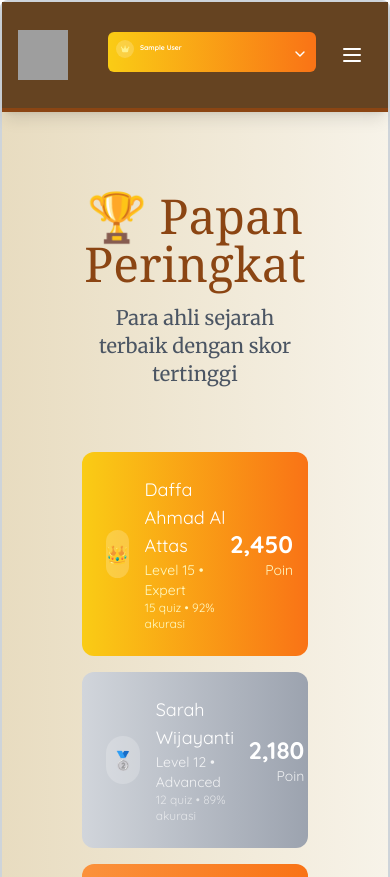
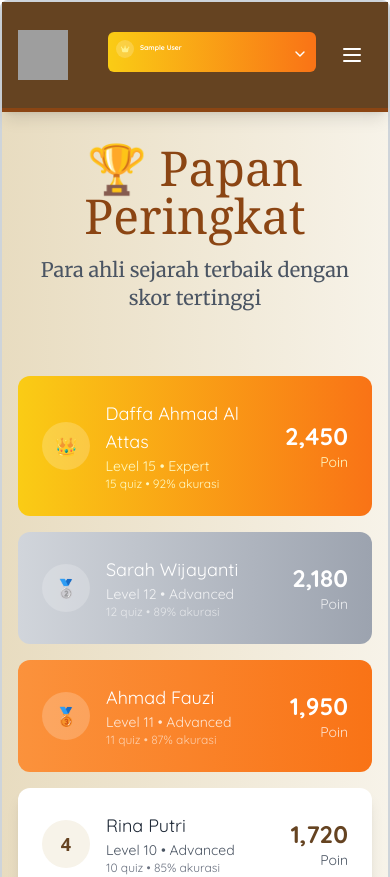
Before and after one commit to znlumins/historicblock, a React (Vite) app: page /leaderboard in a window 390 px wide. Shown: the top 877 px of the page. Built offline with nearby package versions, Linux system fonts and the light colour scheme; sample sign-in values are in the browser's storage; grey boxes are pictures that could not be loaded; the HTML template or start-up script is replaced by a standard one; a web font is replaced by a local one.

Commit message:
Fix Leaderboard page mobile responsiveness
cgen-5467b2d0e9da4f44a0a097a9058b2d10

```diff
--- a/src/pages/Leaderboard.tsx
+++ b/src/pages/Leaderboard.tsx
@@ -147,7 +147,7 @@ const Leaderboard = () => {
       <Navbar />
 
       {/* Main Content - Leaderboard */}
-      <section className="w-full bg-gradient-to-r from-historic-cream-light to-historic-cream py-20 px-20 flex-1">
+      <section className="w-full bg-gradient-to-r from-historic-cream-light to-historic-cream py-8 md:py-12 lg:py-20 px-4 md:px-8 lg:px-20 flex-1">
         <div className="max-w-5xl mx-auto">
           <div className="text-center mb-16">
             <h1 className="font-georgia text-5xl text-historic-brown-dark mb-4">
```
